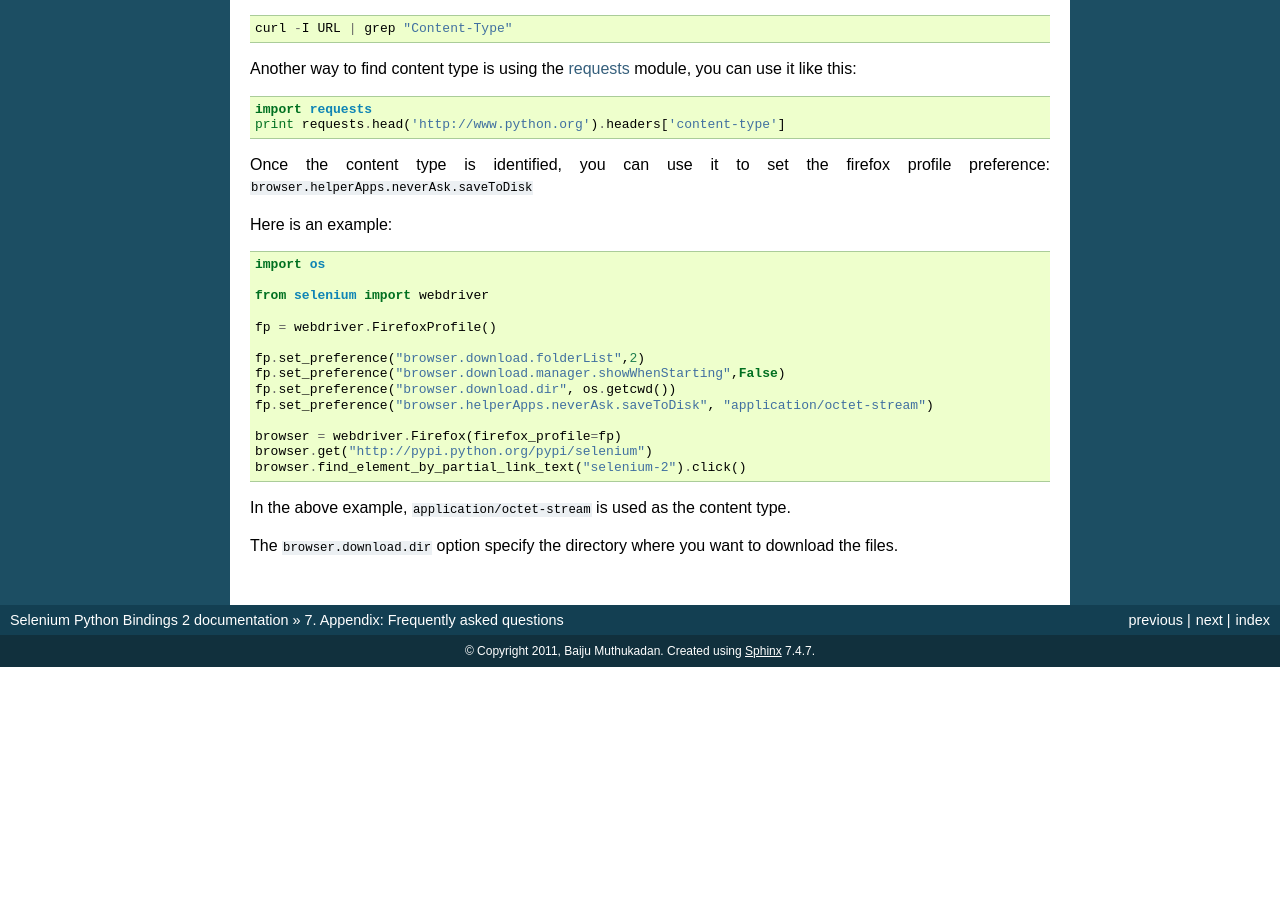
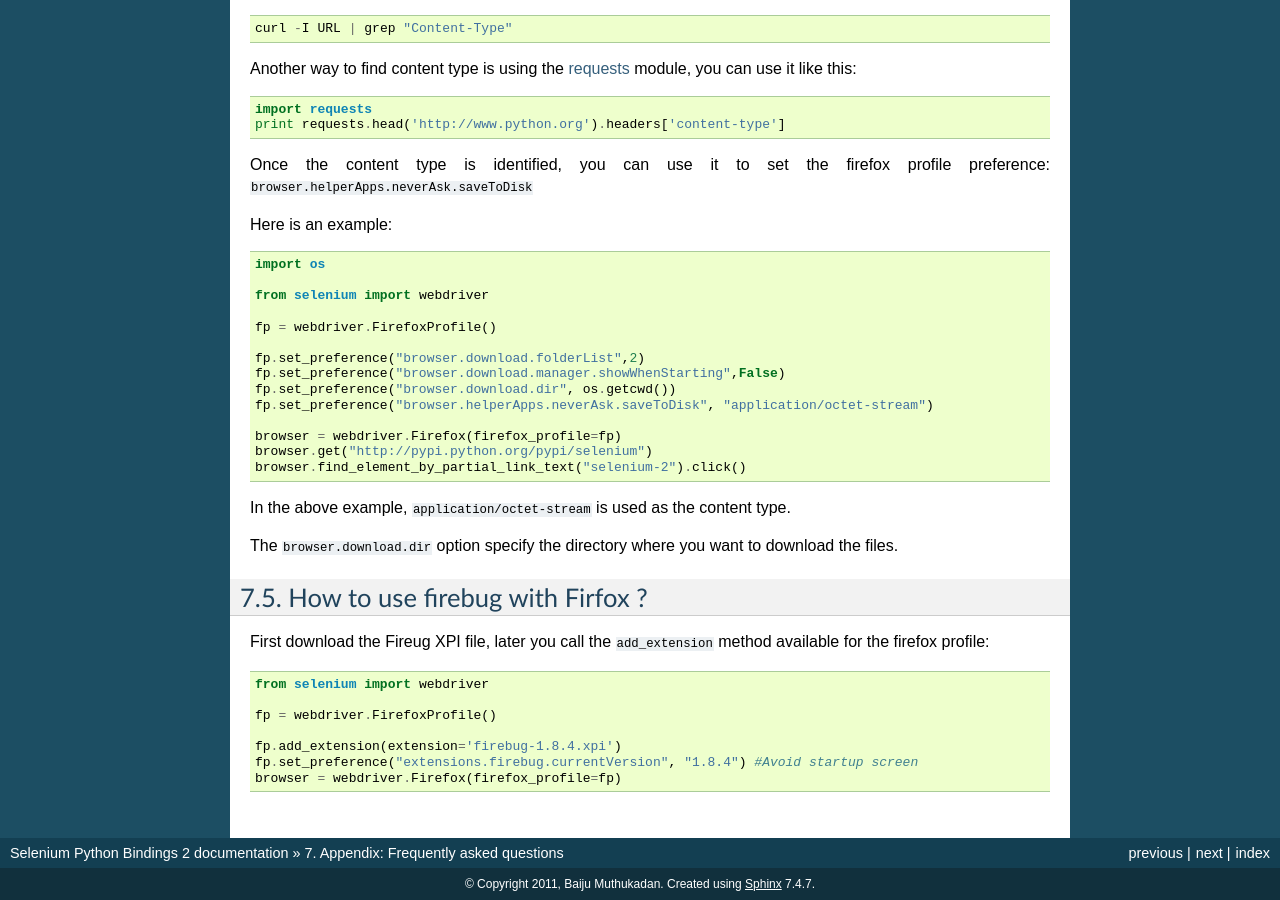
Before and after one commit to baijum/selenium-python, a Sphinx documentation site: the page built from source/faq.rst, in a window 1280 px wide and 900 px high, scrolled down 983 px. Built offline with Sphinx 7.4.7, drawn with Linux system fonts in a browser that asks for light colours; before the commit the page ends 1650 px from its top, so only the background shows below that; some of the changed text lies outside the part shown.

Commit message:
firebug for developers

```diff
--- a/source/faq.rst
+++ b/source/faq.rst
@@ -94,3 +94,17 @@ Here is an example::
 In the above example, ``application/octet-stream`` is used as the content type.
 
 The ``browser.download.dir`` option specify the directory where you want to download the files.
+
+How to use firebug with Firfox ?
+~~~~~~~~~~~~~~~~~~~~~~~~~~~~~~~~
+
+First download the Fireug XPI file, later you call the ``add_extension`` method available
+for the firefox profile::
+
+  from selenium import webdriver
+
+  fp = webdriver.FirefoxProfile()
+
+  fp.add_extension(extension='firebug-1.8.4.xpi')
+  fp.set_preference("extensions.firebug.currentVersion", "1.8.4") #Avoid startup screen
+  browser = webdriver.Firefox(firefox_profile=fp)
```
